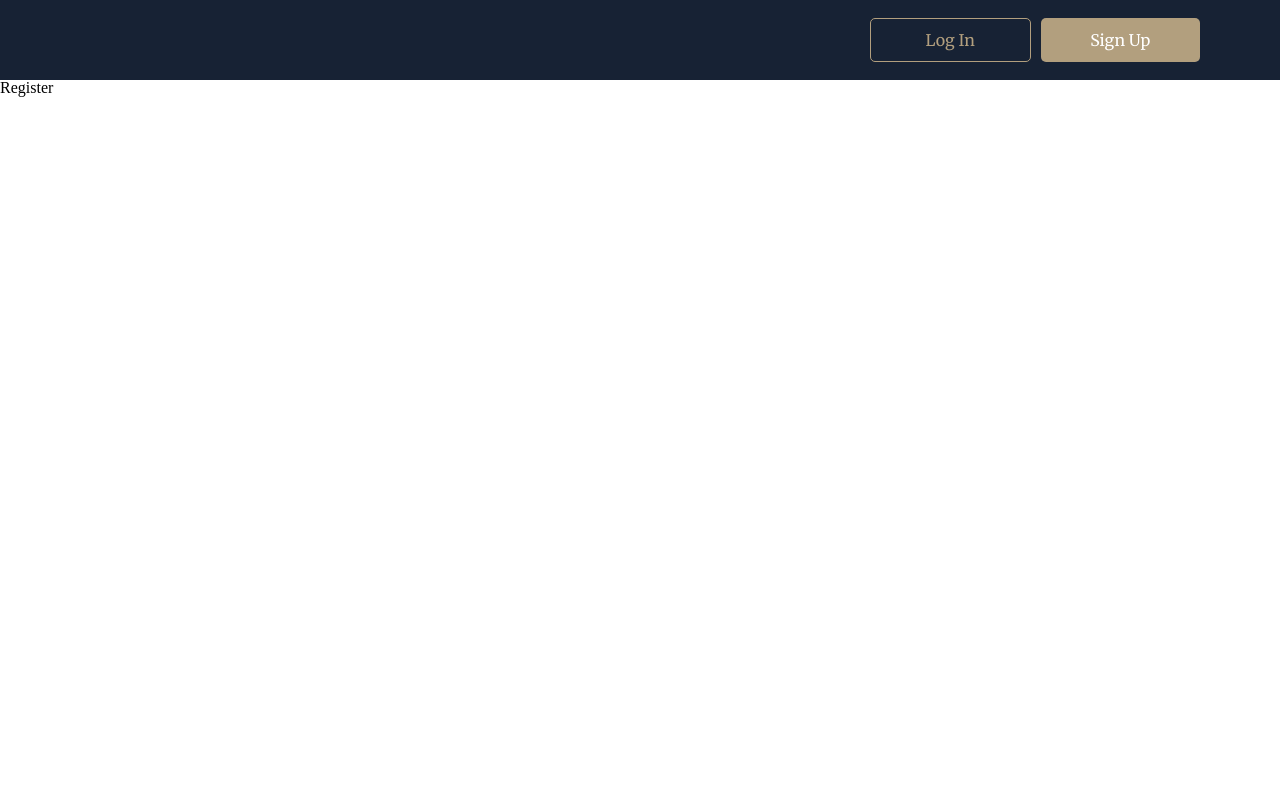
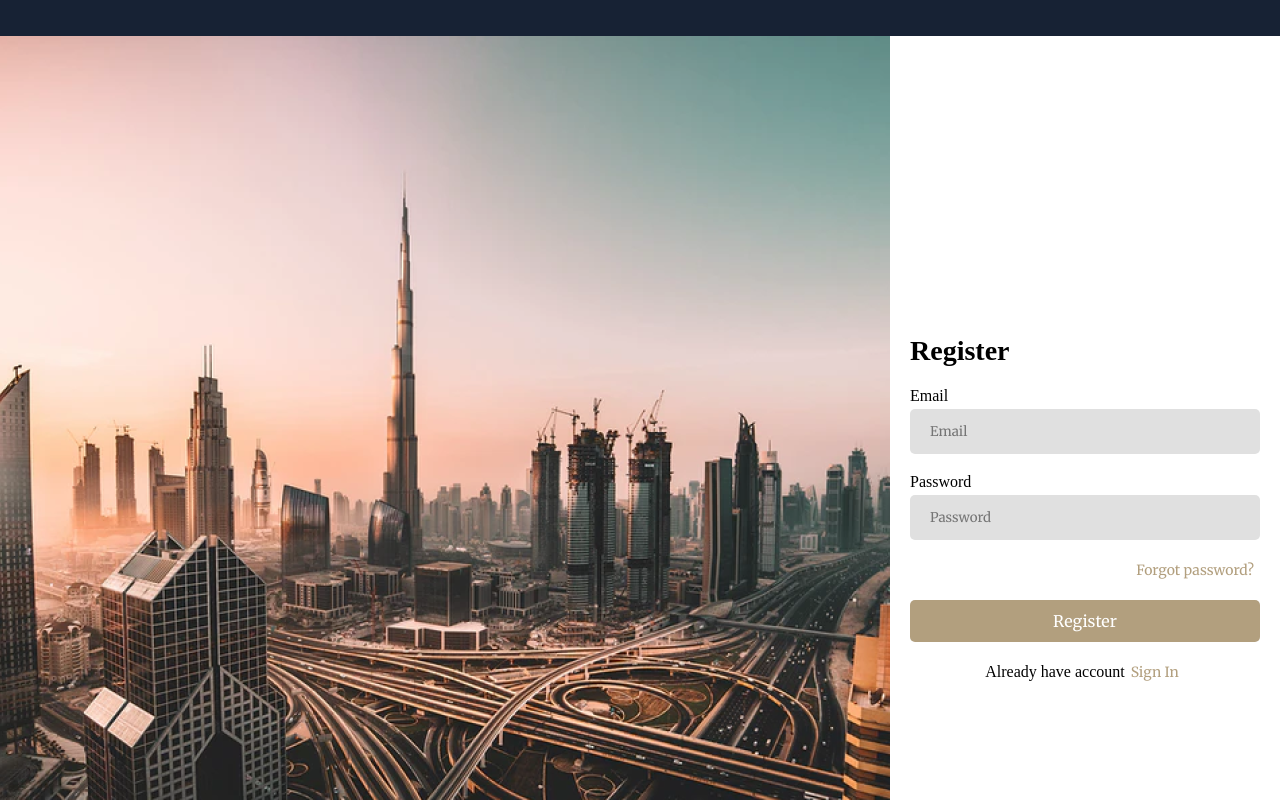
Before and after one commit to likeri29/zenbit-task, a React (Vite) app in the folder frontend/: page /register in a window 1280 px wide. Shown: the top 800 px of the page. Built offline with nearby package versions, Linux system fonts and the light colour scheme.

Commit message:
register page

```diff
--- a/frontend/src/components/components.ts
+++ b/frontend/src/components/components.ts
@@ -2,3 +2,4 @@ export { Button } from "./button/button";
 export { Header } from "./header/header";
 export { Hero } from "./hero/hero";
 export { Deals } from "./deals/deals";
+export { FormRow } from "./form-row/form-row";
--- /dev/null
+++ b/frontend/src/components/form-row/form-row.module.css
@@ -0,0 +1,12 @@
+.formRow {
+  display: flex;
+  flex-direction: column;
+  gap: 5px;
+}
+
+.input {
+  background-color: #e0e0e0;
+  border: none;
+  padding: 14px 20px;
+  border-radius: 5px;
+}
--- /dev/null
+++ b/frontend/src/components/form-row/form-row.tsx
@@ -0,0 +1,37 @@
+import styles from "./form-row.module.css";
+
+type FormRowProps = {
+  type?: "email" | "text" | "password";
+  name: string;
+  value: string;
+  handleChange: (e: React.ChangeEvent<HTMLInputElement>) => void;
+  labelText: string;
+  placeholder?: string;
+};
+
+const FormRow: React.FC<FormRowProps> = ({
+  type = "text",
+  name,
+  value,
+  handleChange,
+  labelText,
+  placeholder,
+}) => {
+  return (
+    <div className={styles.formRow}>
+      <label htmlFor={name} className={styles.label}>
+        {labelText}
+      </label>
+      <input
+        name={name}
+        type={type}
+        value={value}
+        onChange={handleChange}
+        className={styles.input}
+        placeholder={placeholder}
+      />
+    </div>
+  );
+};
+
+export { FormRow };
--- a/frontend/src/components/header/header.tsx
+++ b/frontend/src/components/header/header.tsx
@@ -1,12 +1,19 @@
 import { Button } from "../components";
 import styles from "./header.module.css";
+import { useLocation } from "react-router-dom";
 
 const Header: React.FC = () => {
+  const location = useLocation();
+  const hideButtons = location.pathname === "/register";
   return (
     <header className={styles.header}>
       <div className={styles.buttonsContainer}>
-        <Button text="log in" style="outlined" />
-        <Button text="sign up" style="filled" />
+        {!hideButtons && (
+          <div className={styles.buttonsContainer}>
+            <Button text="log in" style="outlined" />
+            <Button text="sign up" style="filled" />
+          </div>
+        )}
       </div>
     </header>
   );
--- /dev/null
+++ b/frontend/src/pages/register/register.module.css
@@ -0,0 +1,31 @@
+.register {
+  display: flex;
+}
+
+.form {
+  align-self: center;
+  margin: 0 auto;
+  width: 350px;
+  display: flex;
+  flex-direction: column;
+  gap: 20px;
+}
+
+.header {
+  font-size: 28px;
+  line-height: 34px;
+  font-weight: 700;
+  text-transform: capitalize;
+}
+
+.button {
+  color: #b29f7e;
+  background: none;
+  border: none;
+  align-self: flex-end;
+  font-size: 14px;
+}
+
+.member {
+  align-self: center;
+}
--- a/frontend/src/pages/register/register.tsx
+++ b/frontend/src/pages/register/register.tsx
@@ -1,5 +1,71 @@
+import { useState, ChangeEvent } from "react";
+import { Button, FormRow } from "../../components/components";
+import registerImg from "../../assets/register-image.png";
+import styles from "./register.module.css";
+
+const initialValues = {
+  email: "",
+  password: "",
+  isMember: false,
+};
+
 const Register: React.FC = () => {
-  return <div>Register</div>;
+  const [values, setValues] = useState(initialValues);
+
+  const handleChange = (e: ChangeEvent<HTMLInputElement>) => {
+    const name = e.target.name;
+    const value = e.target.value;
+    setValues({ ...values, [name]: value });
+  };
+
+  const toggleMember = () => {
+    setValues({ ...values, isMember: !values.isMember });
+  };
+
+  return (
+    <div className={styles.register}>
+      <img src={registerImg} alt="dubai" />
+      <form className={styles.form}>
+        <h3 className={styles.header}>
+          {values.isMember ? "login" : "register"}
+        </h3>
+        <FormRow
+          handleChange={handleChange}
+          name="email"
+          type="email"
+          value={values.email}
+          labelText="Email"
+          placeholder="Email"
+        />
+        <FormRow
+          handleChange={handleChange}
+          name="password"
+          type="password"
+          value={values.password}
+          labelText="Password"
+          placeholder="Password"
+        />
+        <button type="button" className={styles.button}>
+          Forgot password?
+        </button>
+        <Button
+          type="submit"
+          style="filled"
+          text={values.isMember ? "login" : "register"}
+        />
+        <p className={styles.member}>
+          {values.isMember ? "Don't have account?" : "Already have account"}
+          <button
+            type="button"
+            onClick={toggleMember}
+            className={styles.button}
+          >
+            {values.isMember ? "Sign Up" : "Sign In"}
+          </button>
+        </p>
+      </form>
+    </div>
+  );
 };
 
 export { Register };
```
Also changed, not shown: frontend/src/assets/register-image.png (added).
